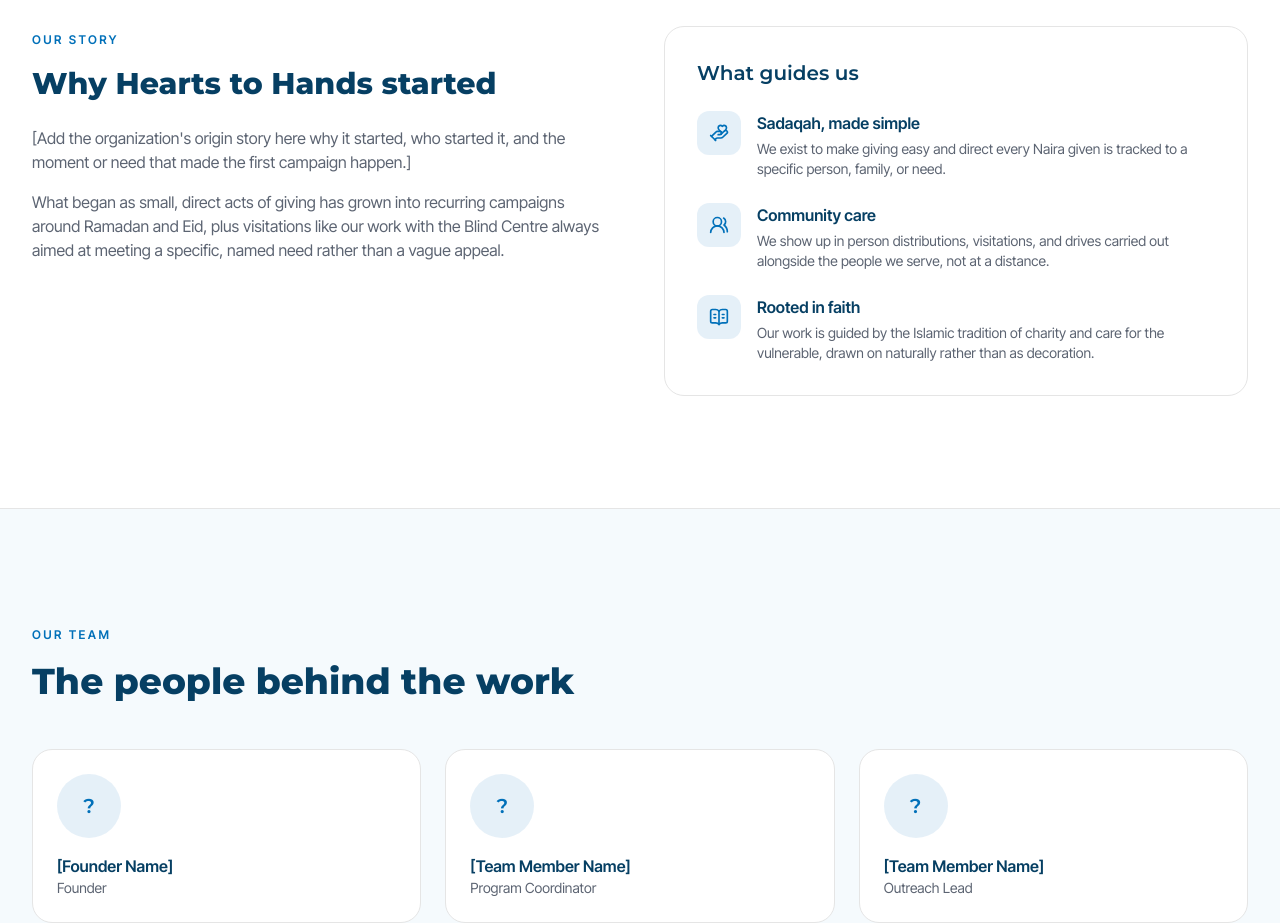
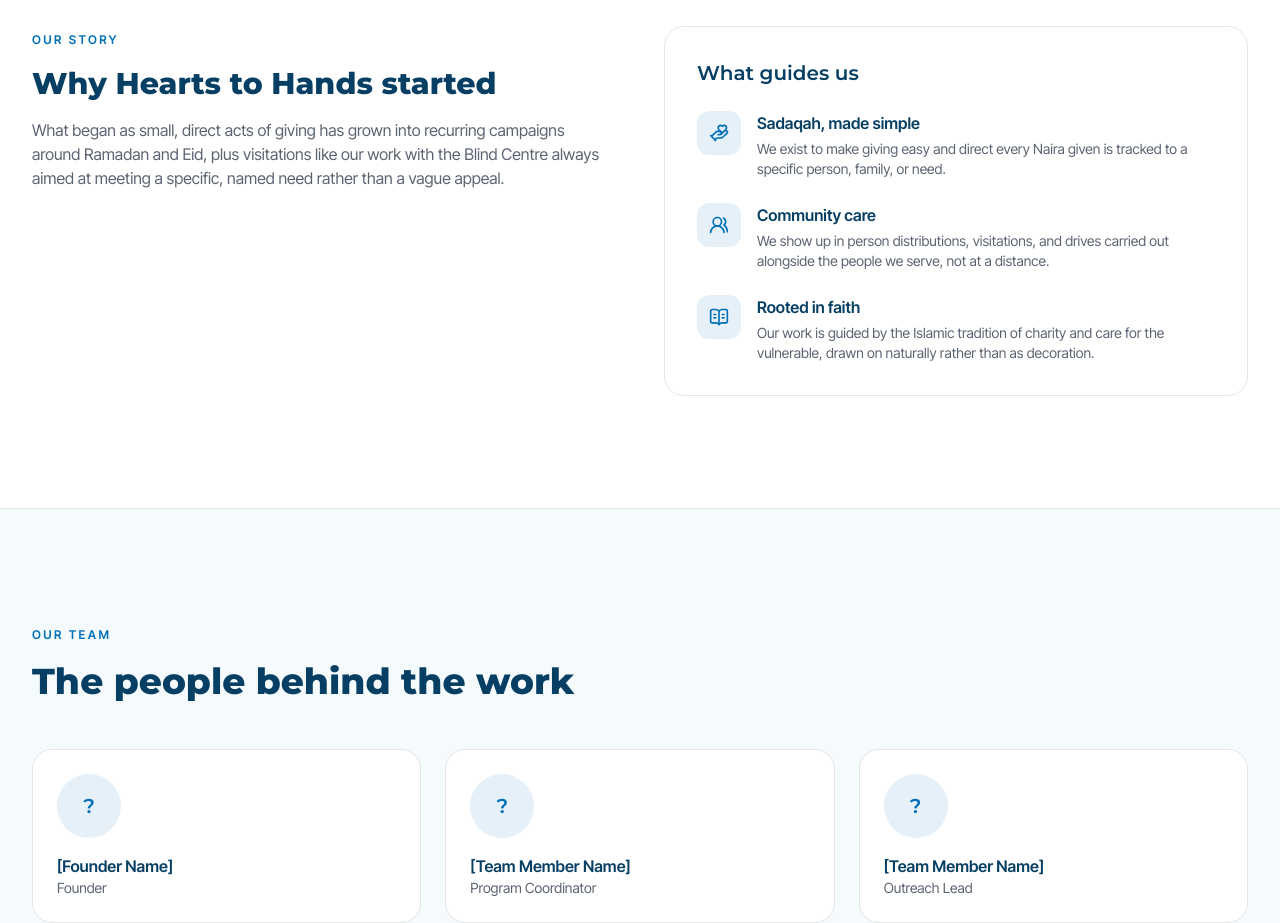
Before and after one commit to Ishola-Fawaz/hearts_to_hands, a Next.js app: page /about in a window 1280 px wide. Shown: the part 980-1903 px from the top of the page. Built offline with nearby package versions, Linux system fonts and the light colour scheme.

Commit message:
feat: bug fixes

```diff
--- a/app/about/page.tsx
+++ b/app/about/page.tsx
@@ -94,11 +94,6 @@ export default function AboutPage() {
             <h2 className="mt-4 font-display text-3xl font-extrabold text-primary-deep">
               Why Hearts to Hands started
             </h2>
-            <p className="mt-6 text-muted-foreground">
-              [Add the organization&apos;s origin story here why it started,
-              who started it, and the moment or need that made the first
-              campaign happen.]
-            </p>
             <p className="mt-4 text-muted-foreground">
               What began as small, direct acts of giving has grown into
               recurring campaigns around Ramadan and Eid, plus visitations
@@ -140,8 +135,8 @@ export default function AboutPage() {
           </h2>
 
           <div className="mt-12 grid sm:grid-cols-3 gap-6">
-            {team.map((member) => (
-              <div key={member.name} className="card p-6">
+            {team.map((member, i) => (
+              <div key={i} className="card p-6">
                 <div className="h-16 w-16 rounded-full bg-primary/10 grid place-items-center font-display text-xl font-semibold text-primary">
                   {member.name.startsWith("[") ? "?" : member.name
                     .split(" ")
```
